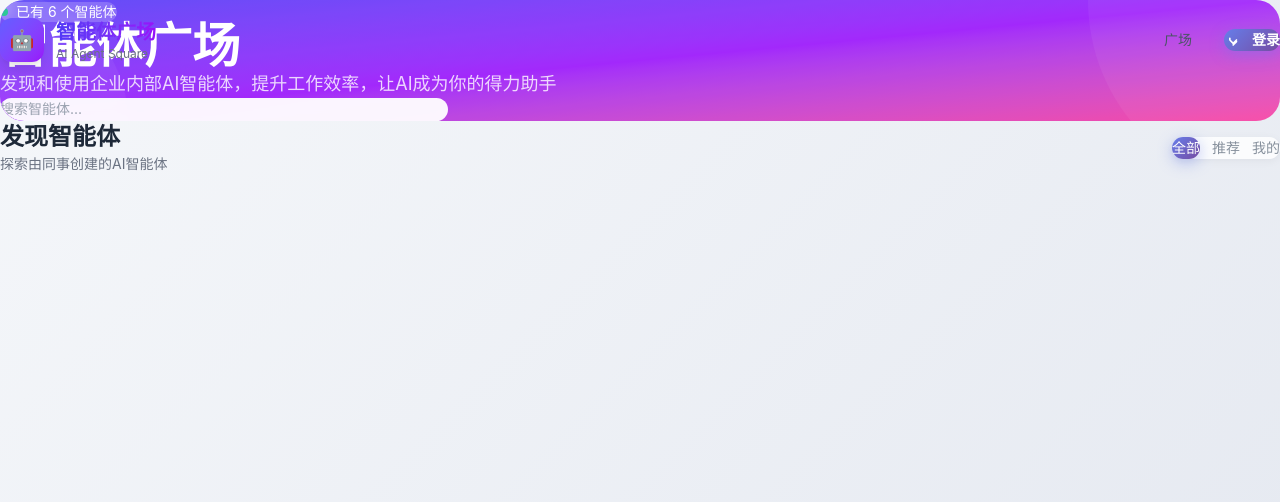
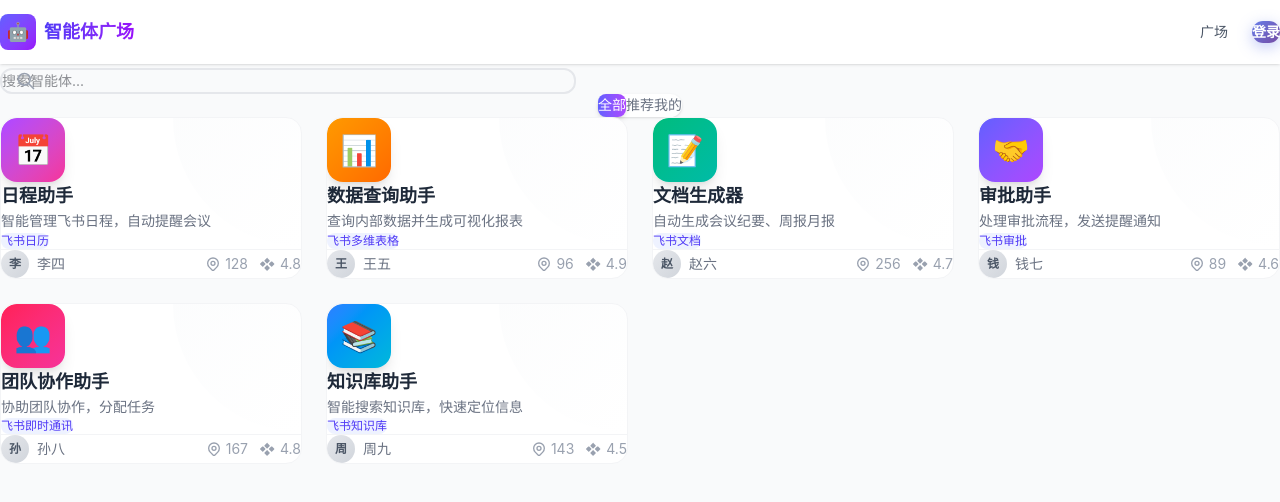
Before and after one commit to zhangxiaoran521520-web/agent-square, a Next.js app: page / in a window 1280 px wide. Shown: the top 502 px of the page. Built offline with nearby package versions, Linux system fonts and the light colour scheme.

Commit message:
fix: 修复布局混乱问题，简化样式

```diff
--- a/src/app/globals.css
+++ b/src/app/globals.css
@@ -3,20 +3,12 @@
 :root {
   --feishu-blue: #165dff;
   --feishu-blue-light: #e8f3ff;
-  --feishu-blue-dark: #0947d0;
   --feishu-gray-1: #f5f7fa;
   --feishu-gray-2: #e5e6eb;
   --feishu-gray-3: #c9cdd4;
   --feishu-gray-4: #86909c;
   --feishu-gray-5: #4e5969;
   --feishu-gray-6: #1d2129;
-  --success: #00b42a;
-  --warning: #ff7d00;
-  --danger: #f53f3f;
-
-  --gradient-primary: linear-gradient(135deg, #667eea 0%, #764ba2 100%);
-  --gradient-secondary: linear-gradient(135deg, #f093fb 0%, #f5576c 100%);
-  --gradient-accent: linear-gradient(135deg, #4facfe 0%, #00f2fe 100%);
 }
 
 @theme inline {
@@ -28,7 +20,7 @@
   --color-feishu-gray-4: var(--feishu-gray-4);
   --color-feishu-gray-5: var(--feishu-gray-5);
   --color-feishu-gray-6: var(--feishu-gray-6);
-  --font-sans: -apple-system, BlinkMacSystemFont, 'Segoe UI', Roboto, 'Helvetica Neue', Arial, sans-serif;
+  --font-sans: -apple-system, BlinkMacSystemFont, 'Segoe UI', Roboto, sans-serif;
 }
 
 * {
@@ -39,11 +31,10 @@
 
 body {
   font-family: var(--font-sans);
-  background: linear-gradient(135deg, #f5f7fa 0%, #e4e8f0 100%);
+  background: #f5f7fa;
   color: var(--feishu-gray-6);
   font-size: 14px;
   line-height: 1.6;
-  min-height: 100vh;
 }
 
 @layer components {
@@ -56,14 +47,14 @@ body {
     font-weight: 600;
     font-size: 14px;
     cursor: pointer;
-    transition: all 0.3s cubic-bezier(0.4, 0, 0.2, 1);
+    transition: all 0.3s;
     border: none;
     outline: none;
     gap: 8px;
   }
 
   .btn-primary {
-    background: var(--gradient-primary);
+    background: linear-gradient(135deg, #667eea 0%, #764ba2 100%);
     color: white;
     box-shadow: 0 4px 15px rgba(102, 126, 234, 0.4);
   }
@@ -73,27 +64,12 @@ body {
     box-shadow: 0 8px 25px rgba(102, 126, 234, 0.5);
   }
 
-  .btn-primary:active {
-    transform: translateY(0);
-  }
-
-  .btn-secondary {
-    background: white;
-    color: var(--feishu-gray-6);
-    border: 1px solid var(--feishu-gray-2);
-  }
-
-  .btn-secondary:hover {
-    background: var(--feishu-gray-1);
-    border-color: var(--feishu-blue);
-  }
-
   .card {
     background: white;
     border-radius: 20px;
     padding: 24px;
     box-shadow: 0 4px 20px rgba(0, 0, 0, 0.05);
-    transition: all 0.4s cubic-bezier(0.4, 0, 0.2, 1);
+    transition: all 0.4s;
     border: 1px solid rgba(255, 255, 255, 0.8);
   }
 
@@ -109,29 +85,11 @@ body {
     border-radius: 14px;
     font-size: 14px;
     outline: none;
-    transition: all 0.3s cubic-bezier(0.4, 0, 0.2, 1);
+    transition: all 0.3s;
     background: white;
   }
 
   .input:focus {
-    border-color: var(--feishu-blue);
-    box-shadow: 0 0 0 4px rgba(22, 93, 255, 0.15);
-  }
-
-  .textarea {
-    width: 100%;
-    min-height: 120px;
-    padding: 14px 18px;
-    border: 2px solid var(--feishu-gray-2);
-    border-radius: 14px;
-    font-size: 14px;
-    resize: vertical;
-    outline: none;
-    transition: all 0.3s cubic-bezier(0.4, 0, 0.2, 1);
-    background: white;
-  }
-
-  .textarea:focus {
     border-color: var(--feishu-blue);
     box-shadow: 0 0 0 4px rgba(22, 93, 255, 0.15);
   }
@@ -155,7 +113,7 @@ body {
     color: var(--feishu-gray-4);
     background: transparent;
     border: none;
-    transition: all 0.3s cubic-bezier(0.4, 0, 0.2, 1);
+    transition: all 0.3s;
   }
 
   .tab:hover {
@@ -164,50 +122,14 @@ body {
   }
 
   .tab.active {
-    background: var(--gradient-primary);
+    background: linear-gradient(135deg, #667eea 0%, #764ba2 100%);
     color: white;
     box-shadow: 0 4px 15px rgba(102, 126, 234, 0.4);
   }
 
   .glass {
-    background: rgba(255, 255, 255, 0.85);
+    background: rgba(255, 255, 255, 0.9);
     backdrop-filter: blur(20px);
-    border: 1px solid rgba(255, 255, 255, 0.5);
-  }
-
-  .glow {
-    box-shadow: 0 0 40px rgba(102, 126, 234, 0.2);
+    border: 1px solid rgba(255, 255, 255, 0.8);
   }
 }
-
-@keyframes fadeInUp {
-  from {
-    opacity: 0;
-    transform: translateY(30px);
-  }
-  to {
-    opacity: 1;
-    transform: translateY(0);
-  }
-}
-
-@keyframes pulse {
-  0%, 100% {
-    opacity: 1;
-  }
-  50% {
-    opacity: 0.5;
-  }
-}
-
-@keyframes gradient {
-  0% {
-    background-position: 0% 50%;
-  }
-  50% {
-    background-position: 100% 50%;
-  }
-  100% {
-    background-position: 0% 50%;
-  }
-}
--- a/src/app/page.tsx
+++ b/src/app/page.tsx
@@ -9,14 +9,13 @@ export default function HomePage() {
   const [loading, setLoading] = useState(true);
   const [searchTerm, setSearchTerm] = useState('');
   const [activeTab, setActiveTab] = useState('all');
-  const [hoveredCard, setHoveredCard] = useState<string | null>(null);
 
   useEffect(() => {
     const mockAgents: Agent[] = [
       {
         id: '1',
         name: '日程助手',
-        description: '智能管理飞书日程，自动提醒会议，智能安排空闲时间',
+        description: '智能管理飞书日程，自动提醒会议',
         icon: '📅',
         systemPrompt: '你是一个日程管理助手...',
         tools: ['飞书日历'],
@@ -30,7 +29,7 @@ export default function HomePage() {
       {
         id: '2',
         name: '数据查询助手',
-        description: '查询内部数据并生成可视化报表，支持多种数据格式导出',
+        description: '查询内部数据并生成可视化报表',
         icon: '📊',
         systemPrompt: '你是一个数据分析师...',
         tools: ['飞书多维表格'],
@@ -44,7 +43,7 @@ export default function HomePage() {
       {
         id: '3',
         name: '文档生成器',
-        description: '自动生成会议纪要、周报月报，支持多种格式模板',
+        description: '自动生成会议纪要、周报月报',
         icon: '📝',
         systemPrompt: '你是一个文档助手...',
         tools: ['飞书文档'],
@@ -58,7 +57,7 @@ export default function HomePage() {
       {
         id: '4',
         name: '审批助手',
-        description: '处理审批流程，发送提醒通知，跟踪审批进度',
+        description: '处理审批流程，发送提醒通知',
         icon: '🤝',
         systemPrompt: '你是一个审批助手...',
         tools: ['飞书审批'],
@@ -72,7 +71,7 @@ export default function HomePage() {
       {
         id: '5',
         name: '团队协作助手',
-        description: '协助团队协作，分配任务，跟进进度',
+        description: '协助团队协作，分配任务',
         icon: '👥',
         systemPrompt: '你是一个团队协作助手...',
         tools: ['飞书即时通讯'],
@@ -86,7 +85,7 @@ export default function HomePage() {
       {
         id: '6',
         name: '知识库助手',
-        description: '智能搜索知识库，快速定位所需信息',
+        description: '智能搜索知识库，快速定位信息',
         icon: '📚',
         systemPrompt: '你是一个知识库助手...',
         tools: ['飞书知识库'],
@@ -99,8 +98,10 @@ export default function HomePage() {
       },
     ];
 
+    setTimeout(() => {
       setAgents(mockAgents);
       setLoading(false);
+    }, 300);
   }, []);
 
   const filteredAgents = agents.filter(agent => {
@@ -114,77 +115,56 @@ export default function HomePage() {
 
   if (loading) {
     return (
-      <div className="flex items-center justify-center h-screen">
+      <div className="min-h-screen bg-gray-50 flex items-center justify-center">
         <div className="text-center">
           <div className="w-16 h-16 border-4 border-indigo-200 border-t-indigo-600 rounded-full animate-spin mx-auto mb-4"></div>
-          <p className="text-gray-500">正在加载智能体广场...</p>
+          <p className="text-gray-500">正在加载...</p>
         </div>
       </div>
     );
   }
 
   return (
-    <div className="min-h-screen pt-24 pb-16">
-      <div className="max-w-7xl mx-auto px-6">
-        <section className="mb-12">
-          <div className="relative overflow-hidden rounded-3xl bg-gradient-to-br from-indigo-600 via-purple-600 to-pink-500 p-12 md:p-16">
-            <div className="absolute inset-0 bg-white/10"></div>
-            <div className="absolute top-0 right-0 w-96 h-96 bg-white/5 rounded-full -translate-y-1/2 translate-x-1/2"></div>
-            <div className="absolute bottom-0 left-0 w-64 h-64 bg-white/5 rounded-full translate-y-1/2 -translate-x-1/2"></div>
-
-            <div className="relative z-10">
-              <div className="inline-flex items-center gap-2 px-4 py-2 bg-white/20 backdrop-blur-sm rounded-full mb-6">
-                <span className="w-2 h-2 bg-green-400 rounded-full animate-pulse"></span>
-                <span className="text-white text-sm">已有 {agents.length} 个智能体</span>
-              </div>
-
-              <h1 className="text-4xl md:text-5xl font-bold text-white mb-4">
+    <div className="min-h-screen bg-gray-50">
+      <div className="max-w-7xl mx-auto px-6 py-24">
+        <div className="text-center mb-12">
+          <h1 className="text-4xl font-bold bg-gradient-to-r from-indigo-600 to-purple-600 bg-clip-text text-transparent mb-4">
             智能体广场
           </h1>
-              <p className="text-lg text-white/80 max-w-2xl mb-8">
-                发现和使用企业内部AI智能体，提升工作效率，让AI成为你的得力助手
+          <p className="text-gray-500 text-lg mb-8">
+            发现和使用企业内部AI智能体，提升工作效率
           </p>
 
-              <div className="flex flex-col sm:flex-row gap-4">
-                <div className="relative flex-1 max-w-md">
+          <div className="max-w-xl mx-auto relative">
             <svg className="absolute left-4 top-1/2 -translate-y-1/2 w-5 h-5 text-gray-400" fill="none" stroke="currentColor" viewBox="0 0 24 24">
               <path strokeLinecap="round" strokeLinejoin="round" strokeWidth={2} d="M21 21l-6-6m2-5a7 7 0 11-14 0 7 7 0 0114 0z" />
             </svg>
             <input
               type="text"
               placeholder="搜索智能体..."
-                    className="w-full pl-12 pr-4 py-4 rounded-xl bg-white/95 backdrop-blur-sm text-gray-700 placeholder-gray-400 focus:outline-none focus:ring-2 focus:ring-white/50 transition-all"
+              className="w-full pl-12 pr-4 py-4 rounded-xl border-2 border-gray-200 focus:border-indigo-500 focus:outline-none focus:ring-4 focus:ring-indigo-100 transition-all"
               value={searchTerm}
               onChange={(e) => setSearchTerm(e.target.value)}
             />
           </div>
         </div>
-            </div>
-          </div>
-        </section>
 
-        <section>
-          <div className="flex flex-col md:flex-row md:items-center justify-between gap-4 mb-8">
-            <div>
-              <h2 className="text-2xl font-bold text-gray-800">发现智能体</h2>
-              <p className="text-gray-500 mt-1">探索由同事创建的AI智能体</p>
-            </div>
-
-            <div className="tabs">
+        <div className="flex justify-center mb-8">
+          <div className="flex bg-white rounded-xl p-1 shadow-sm">
             <button
-                className={`tab ${activeTab === 'all' ? 'active' : ''}`}
+              className={`px-6 py-2 rounded-lg font-medium transition-all ${activeTab === 'all' ? 'bg-gradient-to-r from-indigo-500 to-purple-500 text-white shadow-md' : 'text-gray-500 hover:text-gray-700'}`}
               onClick={() => setActiveTab('all')}
             >
               全部
             </button>
             <button
-                className={`tab ${activeTab === 'recommended' ? 'active' : ''}`}
+              className={`px-6 py-2 rounded-lg font-medium transition-all ${activeTab === 'recommended' ? 'bg-gradient-to-r from-indigo-500 to-purple-500 text-white shadow-md' : 'text-gray-500 hover:text-gray-700'}`}
               onClick={() => setActiveTab('recommended')}
             >
               推荐
             </button>
             <button
-                className={`tab ${activeTab === 'mine' ? 'active' : ''}`}
+              className={`px-6 py-2 rounded-lg font-medium transition-all ${activeTab === 'mine' ? 'bg-gradient-to-r from-indigo-500 to-purple-500 text-white shadow-md' : 'text-gray-500 hover:text-gray-700'}`}
               onClick={() => setActiveTab('mine')}
             >
               我的
@@ -192,7 +172,19 @@ export default function HomePage() {
           </div>
         </div>
 
-          {filteredAgents.length === 0 ? (
+        <div className="grid grid-cols-1 md:grid-cols-2 lg:grid-cols-3 xl:grid-cols-4 gap-6">
+          {filteredAgents.map((agent, index) => (
+            <div
+              key={agent.id}
+              className="transform transition-all duration-300 hover:-translate-y-2"
+              style={{ animationDelay: `${index * 50}ms` }}
+            >
+              <AgentCard agent={agent} isHovered={false} />
+            </div>
+          ))}
+        </div>
+
+        {filteredAgents.length === 0 && (
           <div className="text-center py-20">
             <div className="w-20 h-20 mx-auto mb-6 rounded-full bg-gray-100 flex items-center justify-center">
               <svg className="w-10 h-10 text-gray-400" fill="none" stroke="currentColor" viewBox="0 0 24 24">
@@ -202,22 +194,7 @@ export default function HomePage() {
             <h3 className="text-xl font-semibold text-gray-700 mb-2">暂无智能体</h3>
             <p className="text-gray-500">成为第一个创建智能体的人吧！</p>
           </div>
-          ) : (
-            <div className="grid grid-cols-1 md:grid-cols-2 lg:grid-cols-3 xl:grid-cols-4 gap-6">
-              {filteredAgents.map((agent, index) => (
-                <div
-                  key={agent.id}
-                  style={{ animationDelay: `${index * 100}ms` }}
-                  className="animate-[fadeInUp_0.5s_ease-out_forwards opacity-0"
-                  onMouseEnter={() => setHoveredCard(agent.id)}
-                  onMouseLeave={() => setHoveredCard(null)}
-                >
-                  <AgentCard agent={agent} isHovered={hoveredCard === agent.id} />
-                </div>
-              ))}
-            </div>
         )}
-        </section>
       </div>
     </div>
   );
--- a/src/components/Header.tsx
+++ b/src/components/Header.tsx
@@ -6,7 +6,6 @@ import type { User } from '@/types';
 
 export default function Header() {
   const [user, setUser] = useState<User | null>(null);
-  const [scrolled, setScrolled] = useState(false);
 
   useEffect(() => {
     const userCookie = document.cookie
@@ -21,13 +20,6 @@ export default function Header() {
         setUser(null);
       }
     }
-
-    const handleScroll = () => {
-      setScrolled(window.scrollY > 20);
-    };
-
-    window.addEventListener('scroll', handleScroll);
-    return () => window.removeEventListener('scroll', handleScroll);
   }, []);
 
   const handleLogout = () => {
@@ -36,63 +28,43 @@ export default function Header() {
   };
 
   return (
-    <header
-      className={`fixed top-0 left-0 right-0 z-50 transition-all duration-300 ${
-        scrolled ? 'glass shadow-lg' : 'bg-transparent'
-      }`}
-    >
-      <div className="max-w-7xl mx-auto px-6 h-20 flex items-center justify-between">
-        <Link href="/" className="flex items-center gap-3 group">
-          <div className="w-11 h-11 rounded-xl bg-gradient-to-br from-indigo-500 to-purple-600 flex items-center justify-center text-white text-xl font-bold shadow-lg group-hover:shadow-indigo-500/30 transition-shadow">
+    <header className="fixed top-0 left-0 right-0 z-50 bg-white shadow-sm">
+      <div className="max-w-7xl mx-auto px-6 h-16 flex items-center justify-between">
+        <Link href="/" className="flex items-center gap-2">
+          <div className="w-9 h-9 rounded-lg bg-gradient-to-br from-indigo-500 to-purple-600 flex items-center justify-center text-white text-lg">
             🤖
           </div>
-          <div>
-            <span className="text-xl font-bold bg-gradient-to-r from-indigo-600 to-purple-600 bg-clip-text text-transparent">
-              智能体广场
-            </span>
-            <p className="text-xs text-gray-500 -mt-1">AI Agent Square</p>
-          </div>
+          <span className="text-lg font-bold bg-gradient-to-r from-indigo-600 to-purple-600 bg-clip-text text-transparent">
+            智能体广场
+          </span>
         </Link>
 
-        <nav className="flex items-center gap-8">
-          <Link
-            href="/"
-            className="text-gray-600 hover:text-indigo-600 font-medium transition-colors relative group"
-          >
+        <nav className="flex items-center gap-6">
+          <Link href="/" className="text-gray-600 hover:text-indigo-600 font-medium transition-colors">
             广场
-            <span className="absolute -bottom-1 left-0 w-0 h-0.5 bg-gradient-to-r from-indigo-500 to-purple-500 group-hover:w-full transition-all duration-300"></span>
           </Link>
 
           {user ? (
             <>
-              <Link
-                href="/agent/create"
-                className="btn btn-primary"
-              >
-                <svg className="w-5 h-5" fill="none" stroke="currentColor" viewBox="0 0 24 24">
+              <Link href="/agent/create" className="btn btn-primary">
+                <svg className="w-4 h-4" fill="none" stroke="currentColor" viewBox="0 0 24 24">
                   <path strokeLinecap="round" strokeLinejoin="round" strokeWidth={2} d="M12 4v16m8-8H4" />
                 </svg>
                 创建智能体
               </Link>
 
               <div className="relative group">
-                <div className="flex items-center gap-3 cursor-pointer">
-                  <div className="w-10 h-10 rounded-full bg-gradient-to-br from-indigo-500 to-purple-600 flex items-center justify-center text-white font-semibold text-sm shadow-lg">
+                <button className="flex items-center gap-2">
+                  <div className="w-8 h-8 rounded-full bg-gradient-to-br from-indigo-500 to-purple-600 flex items-center justify-center text-white text-sm font-semibold">
                     {user.name?.charAt(0) || '?'}
                   </div>
-                  <div className="text-left">
-                    <p className="text-sm font-semibold text-gray-700">{user.name}</p>
-                    <p className="text-xs text-gray-400">已登录</p>
-                  </div>
-                  <svg className="w-4 h-4 text-gray-400 transition-transform group-hover:rotate-180" fill="none" stroke="currentColor" viewBox="0 0 24 24">
-                    <path strokeLinecap="round" strokeLinejoin="round" strokeWidth={2} d="M19 9l-7 7-7-7" />
-                  </svg>
-                </div>
+                  <span className="text-sm font-medium text-gray-700">{user.name}</span>
+                </button>
 
-                <div className="absolute right-0 mt-2 w-48 py-2 bg-white rounded-xl shadow-xl border border-gray-100 opacity-0 invisible group-hover:opacity-100 group-hover:visible transition-all duration-200 z-50">
+                <div className="absolute right-0 mt-2 w-40 py-2 bg-white rounded-lg shadow-lg border border-gray-100 opacity-0 invisible group-hover:opacity-100 group-hover:visible transition-all">
                   <button
                     onClick={handleLogout}
-                    className="w-full px-4 py-2 text-left text-sm text-red-500 hover:bg-red-50 rounded-lg transition-colors"
+                    className="w-full px-4 py-2 text-left text-sm text-red-500 hover:bg-red-50 rounded"
                   >
                     退出登录
                   </button>
@@ -101,9 +73,6 @@ export default function Header() {
             </>
           ) : (
             <Link href="/login" className="btn btn-primary">
-              <svg className="w-5 h-5" fill="none" stroke="currentColor" viewBox="0 0 24 24">
-                <path strokeLinecap="round" strokeLinejoin="round" strokeWidth={2} d="M11 16l-4-4m0 0L7 10m4 6l4-4m-4 6l4-4" />
-              </svg>
               登录
             </Link>
           )}
```
Lines whose indentation alone changed are shown as unchanged.
